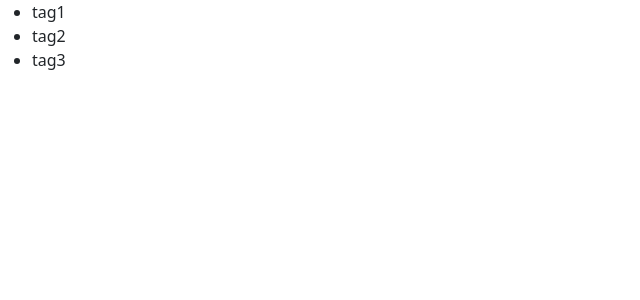
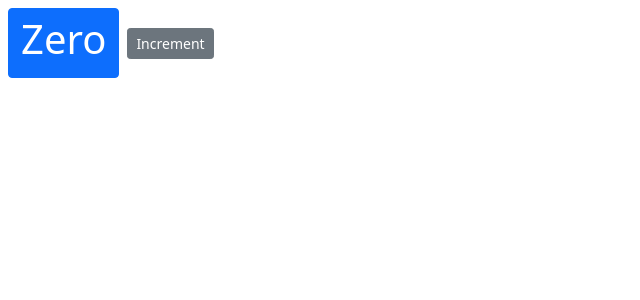
Before and after one commit to SadiaUzair1/Counter-App-React, a React (Create React App) app: page / in a window 1280 px wide. Shown: the top 300 px of the page, without its empty margins (0-640 px from the left). Built offline with nearby package versions, Linux system fonts and the light colour scheme.

Commit message:
added onClick Functionality

```diff
--- a/src/components/counter.jsx
+++ b/src/components/counter.jsx
@@ -1,23 +1,24 @@
 import React, { Component } from 'react';
 class Counter extends React.Component {
     state = {
-        tags: ['tag1', 'tag2', 'tag3']
+        count: 0
     }
 
-    renderTags(){
-        if(this.state.tags.length === 0) return null;
-        return <ul>{this.state.tags.map(tag =><li key={tag}>{tag}</li>)}</ul>
+    handleIncrement(){
+        console.log('Increment Clicked');
     }
-
     render() {
         return ( <React.Fragment>
-            {this.state.tags.length === 0 && "No Tags"}
-            {this.renderTags()}
+            <span className="btn btn-primary m-2">{this.formatCounter()}</span>
+            <button onClick={this.handleIncrement} className="btn btn-secondary btn-sm">Increment</button>
             </React.Fragment>
         );
     }
 
-
+    formatCounter(){
+        const {count} = this.state;
+        return count === 0? <h1>Zero</h1> :count;
+    }
 }
 
 export default Counter;
```
